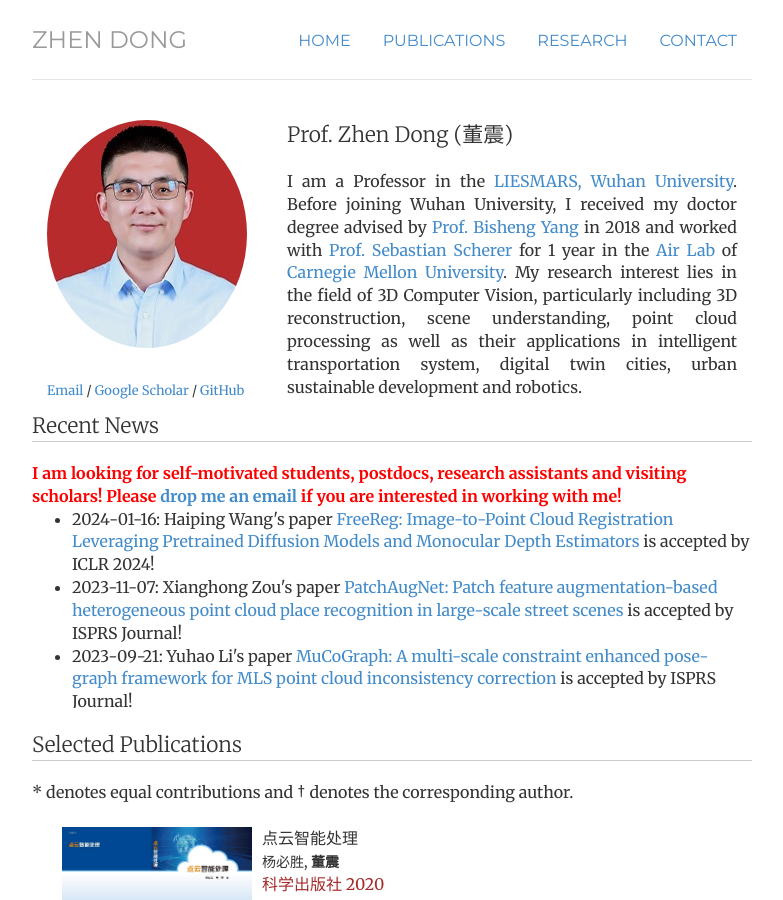
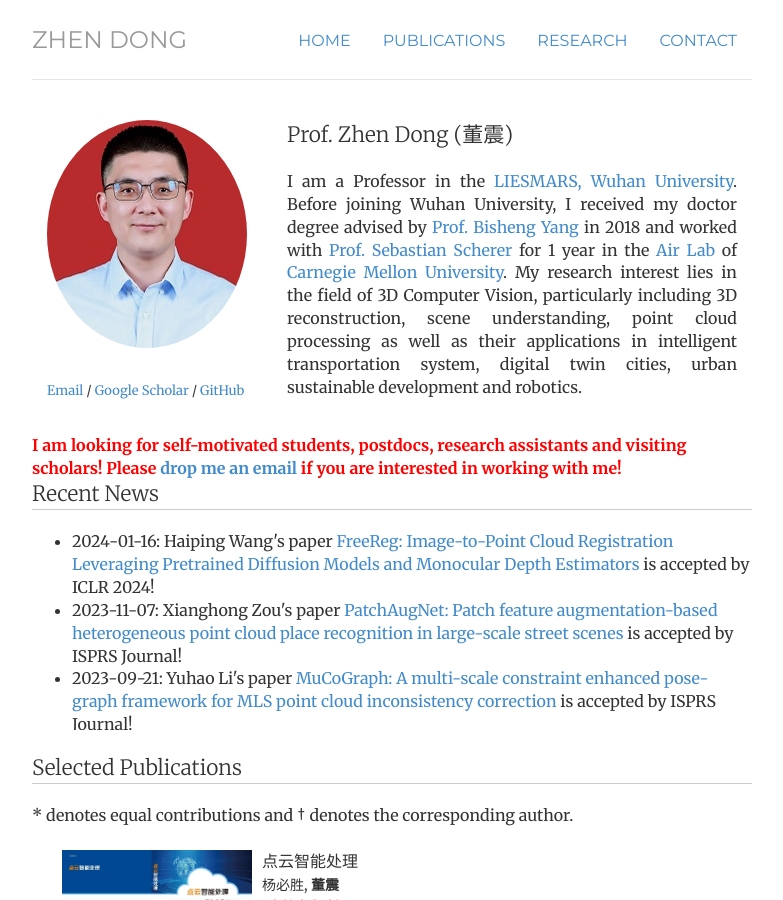
Before and after one commit to dongzhenwhu/dongzhenwhu.github.io, a Jekyll site: the page built from index.html, in a window 1280 px wide and 900 px high. Shown: the whole window, without its empty margins (248-1031 px from the left). Built offline with Jekyll 4.4.1, drawn with Linux system fonts in a browser that asks for light colours.

Commit message:
Update index.html

```diff
--- a/index.html
+++ b/index.html
@@ -28,8 +28,11 @@ description:
 		</div>
 	</div>
 
+	<br>
+	<font color="red"><b>I am looking for self-motivated students, postdocs, research assistants and visiting scholars! Please <a href="contact">drop me an email</a> if you are interested in working with me!</b></font>
+	<br>
+
 	<p class="lead" style="border-bottom:1px solid #CCC">Recent News</p>
-	<font color="red"><b>I am looking for self-motivated students, postdocs, research assistants and visiting scholars! Please <a href="contact">drop me an email</a> if you are interested in working with me!</b></font><br>
 	<div style="height:200px;overflow-y:auto">
 		<div>
 			<ul>
@@ -44,6 +47,7 @@ description:
 		</div>
 	</div>
 	<br>
+
 	<p class="lead" style="border-bottom:1px solid #CCC">Selected Publications</p>
 	* denotes equal contributions and &dagger; denotes the corresponding author.<br><br>
 
```
